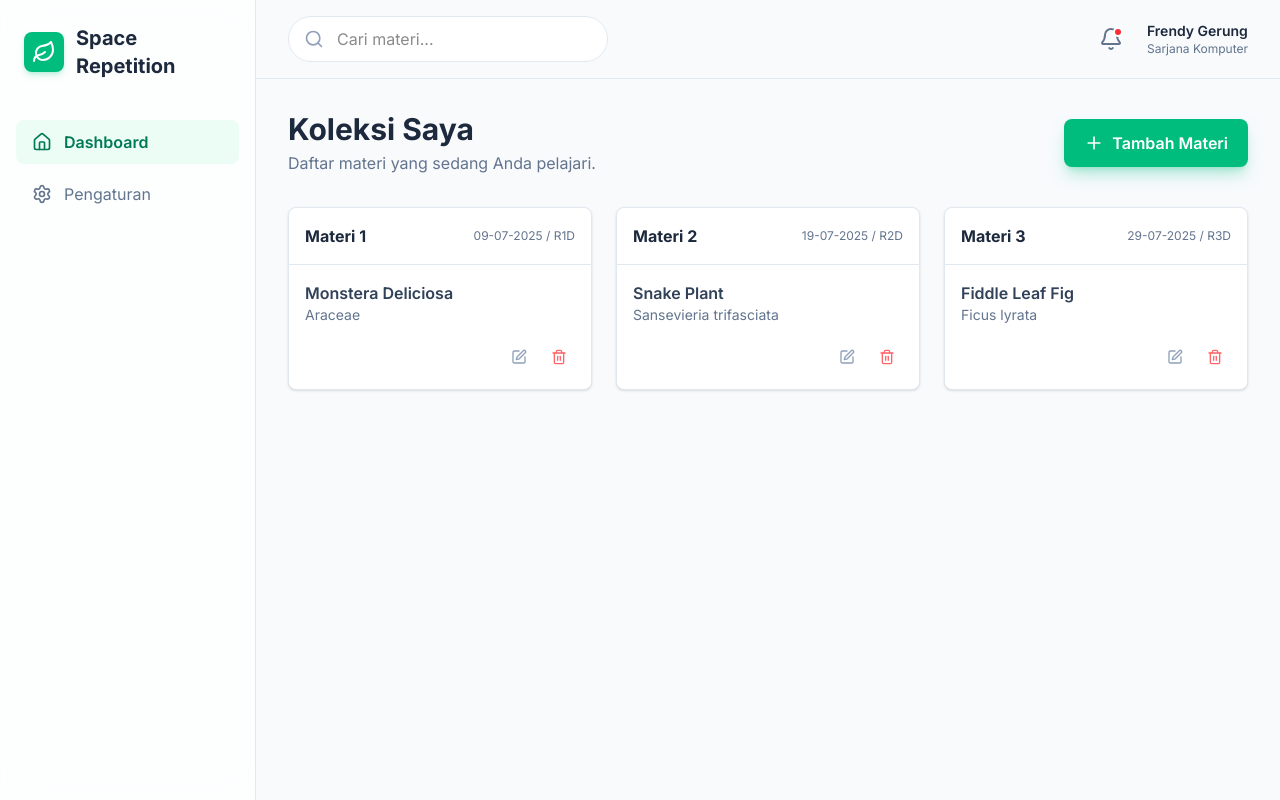
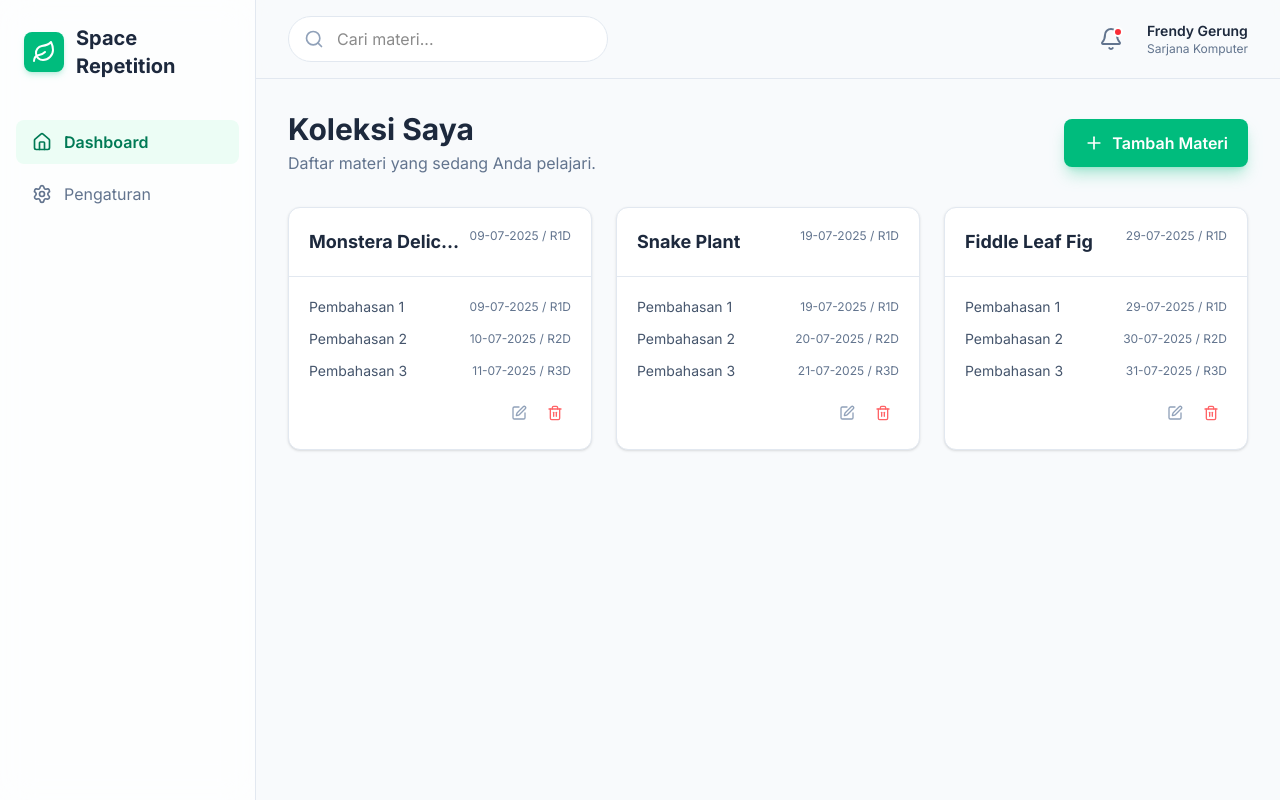
Before and after one commit to Greenson22/repetition-space, a Next.js app: page / in a window 1280 px wide. Built offline with nearby package versions, Linux system fonts and the light colour scheme.

Commit message:
refactor(card): merubah struktur dari card menjadi dua bagian. Bagian atas sebagai judul materi dan bagian bawah sebagai daftar pembahasan

```diff
--- a/src/components/fragments/Card.tsx
+++ b/src/components/fragments/Card.tsx
@@ -1,32 +1,45 @@
 // src/components/fragments/Card.tsx
 
 import { Edit, Trash2 } from 'lucide-react';
-import type { Plant } from '@/lib/data';
+// Pastikan DiscussionItem diimpor dari data.ts
+import type { Plant, DiscussionItem } from '@/lib/data';
 
 type CardProps = {
   plant: Plant;
-  index: number;
-  repetitionInfo: string;
+  discussions: DiscussionItem[];
   onEdit: (plant: Plant) => void;
   onDelete: (id: number) => void;
 };
 
-const Card = ({ plant, index, repetitionInfo, onEdit, onDelete }: CardProps) => {
+const Card = ({ plant, discussions, onEdit, onDelete }: CardProps) => {
   return (
-    <div className="bg-white rounded-lg border border-slate-200 shadow-sm flex flex-col transition-all duration-300 hover:shadow-lg hover:-translate-y-1">
-      {/* Bagian Atas (Sempit) */}
-      <div className="flex justify-between items-center p-4 border-b border-slate-200">
-        <h3 className="font-bold text-slate-800">Materi {index + 1}</h3>
-        <span className="text-xs text-slate-500 font-mono">{repetitionInfo}</span>
+    <div className="bg-white rounded-xl border border-slate-200 shadow-sm overflow-hidden hover:shadow-lg hover:-translate-y-1 transition-all duration-300 flex flex-col">
+      {/* BAGIAN ATAS KARTU */}
+      <div className="p-5">
+        <div className="flex justify-between items-start">
+          <h4 className="text-lg font-bold text-slate-800 truncate pr-2">{plant.name}</h4>
+          {/* Menampilkan info repetisi dari pembahasan pertama sebagai info utama */}
+          <span className="text-xs text-slate-500 whitespace-nowrap">
+            {discussions.length > 0 ? discussions[0].repetitionInfo : ''}
+          </span>
+        </div>
       </div>
 
-      {/* Bagian Bawah (Luas) */}
-      <div className="p-4 flex-grow flex flex-col">
-         <div className="flex-grow">
-            <h4 className="font-semibold text-slate-700">{plant.name}</h4>
-            <p className="text-sm text-slate-500">{plant.species}</p>
+      {/* GARIS PEMISAH */}
+      <div className="border-t border-slate-200"></div>
+
+      {/* BAGIAN BAWAH KARTU */}
+      <div className="p-5 flex flex-col flex-grow">
+        <div className="flex-grow space-y-3 text-sm text-slate-600">
+          {discussions.map((item, index) => (
+            <div key={index} className="flex justify-between items-center">
+              <span>{item.text}</span>
+              <span className="text-xs text-slate-500 whitespace-nowrap">{item.repetitionInfo}</span>
             </div>
-         <div className="flex justify-end space-x-2 mt-4">
+          ))}
+        </div>
+        <div className="mt-4 flex justify-end items-center">
+          <div className="flex space-x-1">
             <button onClick={() => onEdit(plant)} className="p-2 rounded-full text-slate-400 hover:bg-slate-100 hover:text-slate-600 transition-colors" title="Edit">
               <Edit className="w-4 h-4" />
             </button>
@@ -36,6 +49,7 @@ const Card = ({ plant, index, repetitionInfo, onEdit, onDelete }: CardProps) =>
           </div>
         </div>
       </div>
+    </div>
   );
 };
 
--- a/src/components/views/DashboardView.tsx
+++ b/src/components/views/DashboardView.tsx
@@ -6,8 +6,9 @@ import { useEffect, useState } from 'react';
 import { Plus } from 'lucide-react';
 import Button from '@/components/elements/Button';
 import FormModal from '@/components/fragments/FormModal';
-import { defaultPlants, type Plant } from '@/lib/data';
-import Card from '@/components/fragments/Card'; // <-- Impor komponen Card
+// Impor juga DiscussionItem
+import { defaultPlants, type Plant, type DiscussionItem } from '@/lib/data';
+import Card from '@/components/fragments/Card';
 
 const DashboardView = () => {
   const [plants, setPlants] = useState<Plant[]>([]);
@@ -52,14 +53,22 @@ const DashboardView = () => {
     setPlants(updatedPlants);
   };
 
-  const getRepetitionInfo = (index: number) => {
-      const date = new Date();
-      date.setDate(date.getDate() + (index * 10));
-      const day = String(date.getDate()).padStart(2, '0');
-      const month = String(date.getMonth() + 1).padStart(2, '0');
-      const year = date.getFullYear();
-      const repetition = `R${index + 1}D`;
-      return `${day}-${month}-${year} / ${repetition}`;
+  // Fungsi untuk menghasilkan data pembahasan dengan info repetisi
+  const getDiscussionsWithRepetitionInfo = (plantIndex: number): DiscussionItem[] => {
+      const discussions = ['Pembahasan 1', 'Pembahasan 2', 'Pembahasan 3'];
+      return discussions.map((text, discussionIndex) => {
+          const date = new Date();
+          // Logika tanggal bisa disesuaikan, ini hanya contoh sederhana
+          date.setDate(date.getDate() + (plantIndex * 10) + discussionIndex);
+          const day = String(date.getDate()).padStart(2, '0');
+          const month = String(date.getMonth() + 1).padStart(2, '0');
+          const year = date.getFullYear();
+          const repetition = `R${discussionIndex + 1}D`;
+          return {
+              text: text,
+              repetitionInfo: `${day}-${month}-${year} / ${repetition}`
+          };
+      });
   }
 
   return (
@@ -80,8 +89,7 @@ const DashboardView = () => {
             <Card
               key={plant.id}
               plant={plant}
-              index={index}
-              repetitionInfo={getRepetitionInfo(index)}
+              discussions={getDiscussionsWithRepetitionInfo(index)}
               onEdit={handleOpenModal}
               onDelete={handleDeletePlant}
             />
--- a/src/lib/data.ts
+++ b/src/lib/data.ts
@@ -1,3 +1,5 @@
+// src/lib/data.ts
+
 // Definisikan tipe Plant di sini agar bisa diimpor di mana saja
 export type Plant = {
   id: number;
@@ -7,9 +9,15 @@ export type Plant = {
   imageUrl?: string;
 };
 
+// Definisikan tipe baru untuk setiap item pembahasan
+export type DiscussionItem = {
+text: string;
+repetitionInfo: string;
+}
+
 // Ekspor array data default
 export const defaultPlants: Plant[] = [
-    { id: 1, name: 'Monstera Deliciosa', species: 'Araceae', careLevel: 'Mudah', imageUrl: 'https://images.unsplash.com/photo-1614594975525-e45190c55d0b?q=80&w=1974&auto=format&fit=crop' },
-    { id: 2, name: 'Snake Plant', species: 'Sansevieria trifasciata', careLevel: 'Mudah', imageUrl: 'https://images.unsplash.com/photo-1593482892290-494b29a7c363?q=80&w=2574&auto=format&fit=crop' },
-    { id: 3, name: 'Fiddle Leaf Fig', species: 'Ficus lyrata', careLevel: 'Sulit', imageUrl: 'https://images.unsplash.com/photo-1588683793032-7e034a74c553?q=80&w=2574&auto=format&fit=crop' }
+{ id: 1, name: 'Monstera Deliciosa', species: 'Araceae', careLevel: 'Mudah' },
+{ id: 2, name: 'Snake Plant', species: 'Sansevieria trifasciata', careLevel: 'Mudah' },
+{ id: 3, name: 'Fiddle Leaf Fig', species: 'Ficus lyrata', careLevel: 'Sulit' }
 ];
```
Lines whose indentation alone changed are shown as unchanged.
